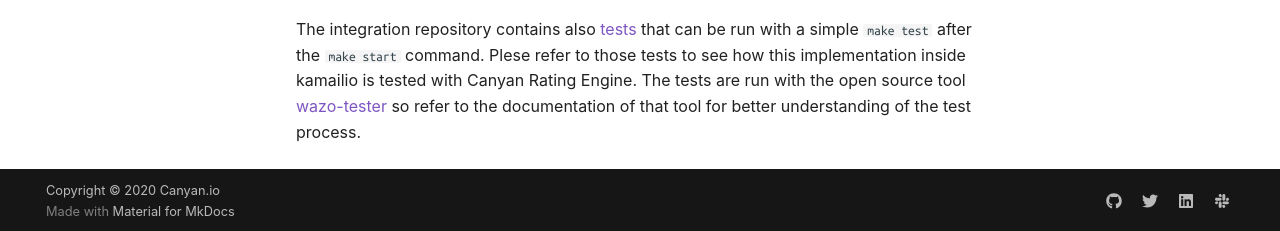
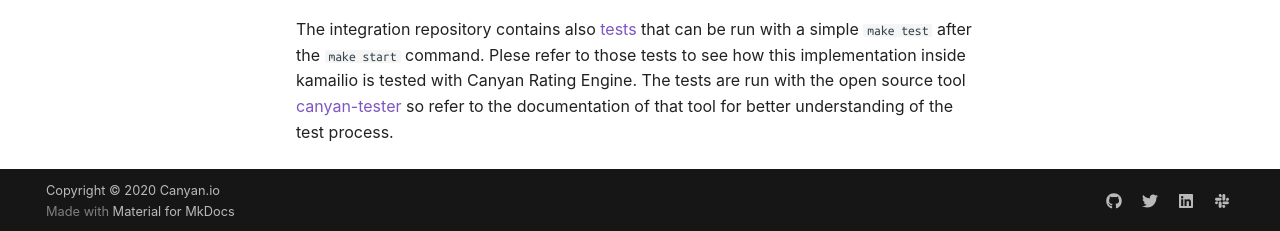
Before and after one commit to canyanio/rating-integration, an MkDocs documentation site: the page built from docs/tutorials/kamailio-integration.md, in a window 1280 px wide and 900 px high, scrolled down 2327 px. Shown: the part 666-897 px from the top of the window. Built offline with MkDocs 1.6.1 and Material for MkDocs 9.7.7, drawn with Linux system fonts in a browser that asks for light colours; some web fonts are replaced.

Commit message:
Switch testing to canyan/canyantester
Signed-off-by: Fabio Tranchitella <fabio@tranchitella.eu>

```diff
--- a/docker-compose.tester.yaml
+++ b/docker-compose.tester.yaml
@@ -2,10 +2,10 @@ version: '2'
 services:
 
   #
-  # tester container, using wazo-tester
+  # tester container, using canyan-tester
   #
   tester:
-    image: 'wazopbx/wazo-tester:latest'
+    image: 'canyan/canyan-tester:master'
     environment:
       API_ENDPOINT: http://rating-api:8000
       TARGET: kamailio:5060
--- a/docs/tutorials/kamailio-integration.md
+++ b/docs/tutorials/kamailio-integration.md
@@ -95,4 +95,4 @@ It sends SIP error replies and logs with alert log level the issue.
 ## Testing
 
 The integration repository contains also [tests](https://github.com/canyanio/rating-integration/tree/master/tests) that can be run with a simple `make test` after the `make start` command. Plese refer to those tests to see how this implementation inside kamailio is tested with Canyan Rating Engine.
-The tests are run with the open source tool [wazo-tester](https://github.com/wazo-platform/wazo-tester) so refer to the documentation of that tool for better understanding of the test process.
+The tests are run with the open source tool [canyan-tester](https://github.com/wazo-platform/canyan-tester) so refer to the documentation of that tool for better understanding of the test process.
```
Also changed, not shown: 1 other file.
